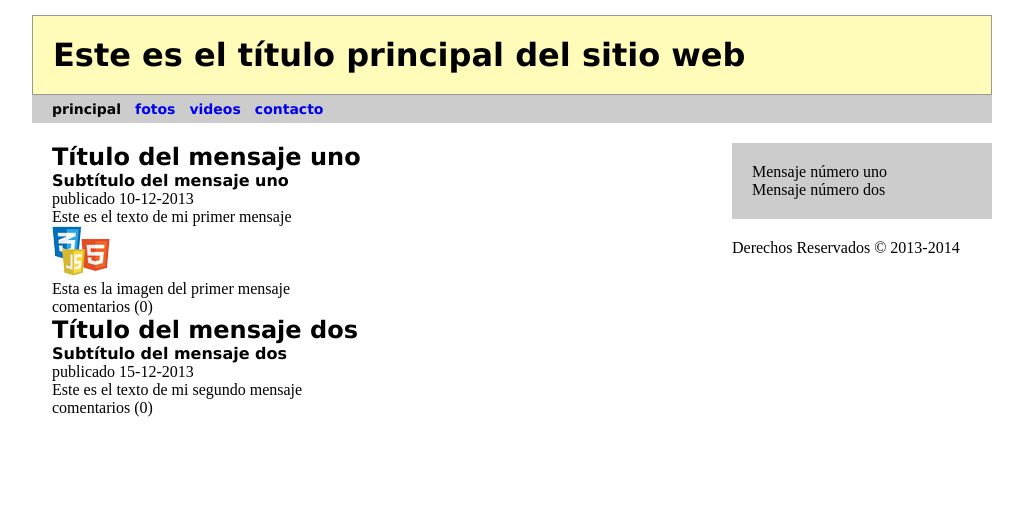
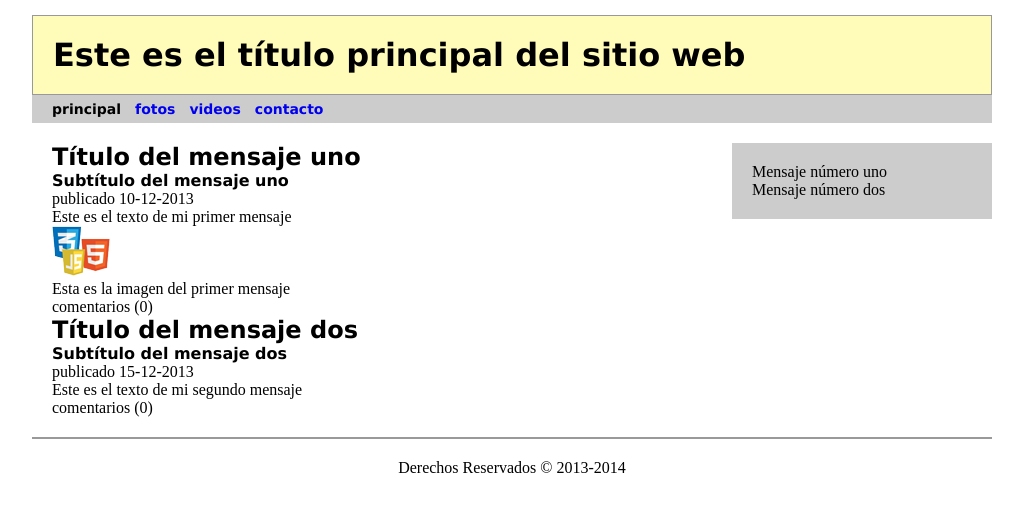
Before and after one commit to amiguetes/lmsgi-blog, a plain HTML site: page index.html in a window 1280 px wide. Shown: the whole page, without its empty margins (128-1151 px from the left). Drawn offline with Linux system fonts and the light colour scheme.

Commit message:
Establecido el pie de página y restaurado el flujo normal de elementos closes #8

```diff
--- a/css/estilos.css
+++ b/css/estilos.css
@@ -52,3 +52,9 @@ body { text-align: center; }
 */
 #content { float: left; width: 660px; margin: 20px; }
 #aside { float: left; width: 220px; margin: 20px 0px; padding: 20px; background: #CCCCCC; }
+
+/*
+    Se establece el ancho del pie de página en 100% y se establece un color de fondo y un borde.
+    Esto se hace para que el pie de página se extienda por toda la página y sea más fácil de ver.
+*/
+#footer { clear: both; text-align: center; padding: 20px; border-top: 2px solid #999999; }
```
